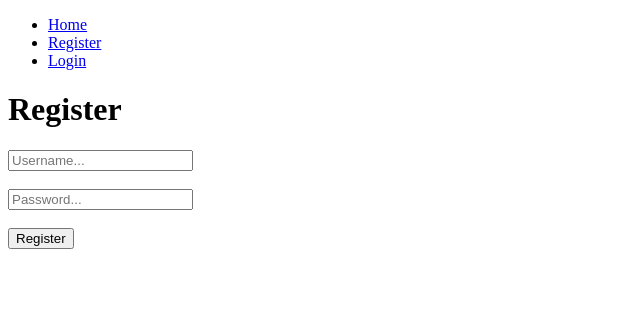
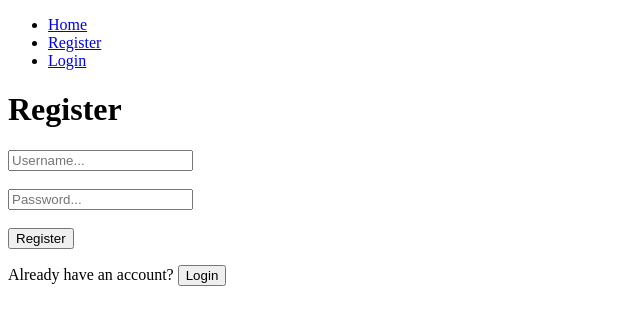
Before and after one commit to githubscientist/fsdwdtb11, a React (Vite) app in the folder client/: page /register in a window 1280 px wide. Shown: the top 324 px of the page, without its empty margins (0-640 px from the left). Built offline with nearby package versions, Linux system fonts and the light colour scheme.

Commit message:
useNavigate hook

```diff
--- a/client/src/pages/Login.jsx
+++ b/client/src/pages/Login.jsx
@@ -1,4 +1,9 @@
+import { useNavigate } from "react-router-dom";
+
 const Login = () => {
+
+    const navigate = useNavigate();
+
     return (
         <div>
             <h1>Login</h1>
@@ -25,6 +30,7 @@ const Login = () => {
                     <button type="submit">Login</button>
                 </div>
             </form>
+            <p>Don't have an account? <button onClick={() => navigate('/register')}>Register</button></p>
         </div>
     )
 }
--- a/client/src/pages/Register.jsx
+++ b/client/src/pages/Register.jsx
@@ -1,4 +1,13 @@
+import { useNavigate } from "react-router-dom";
+
 const Register = () => {
+
+    const navigate = useNavigate();
+
+    function handleNavigateToLogin() {
+        navigate('/login');
+    }
+
     return (
         <div>
             <h1>Register</h1>
@@ -25,6 +34,9 @@ const Register = () => {
                     <button type="submit">Register</button>
                 </div>
             </form>
+            <p
+                onClick={handleNavigateToLogin}
+            >Already have an account? <button>Login</button></p>
         </div>
     )
 }
```
